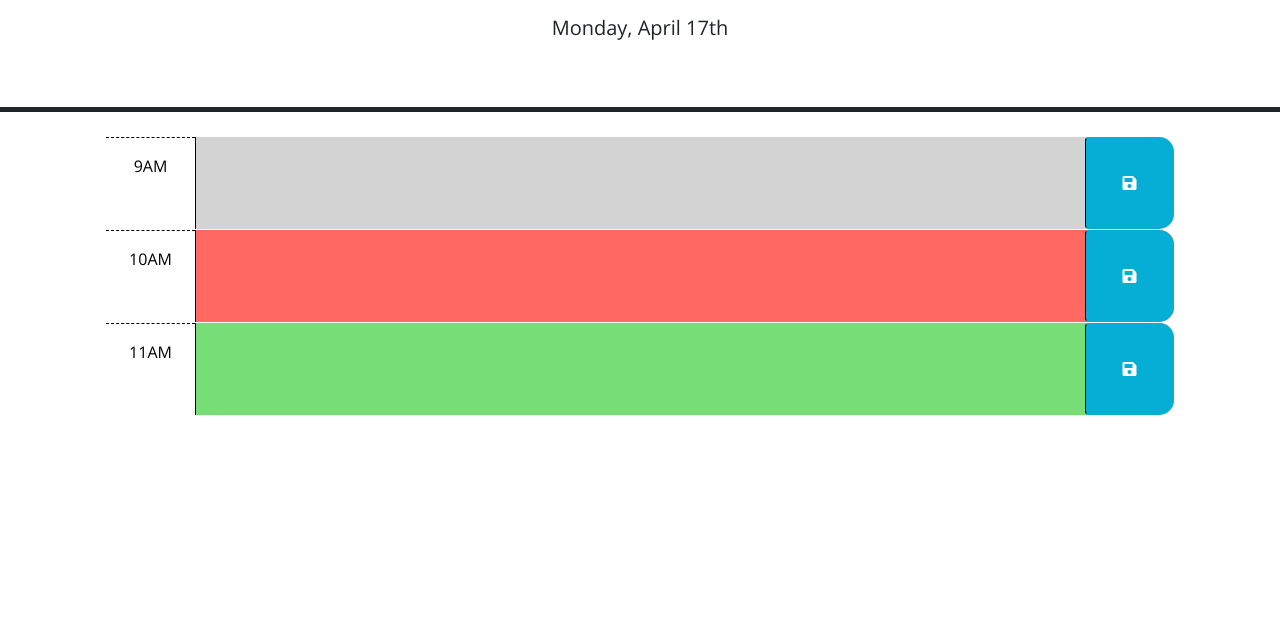
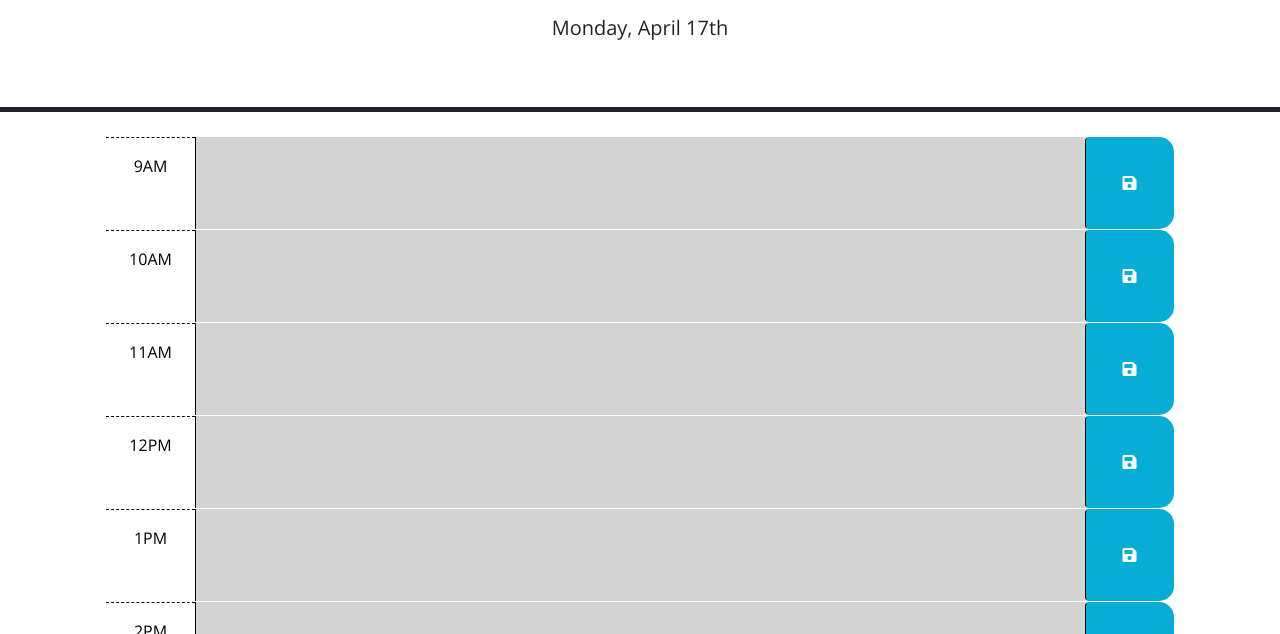
Before and after one commit to Peterksharma/Daily-sceduler, a plain HTML site: page index.html in a window 1280 px wide. Shown: the part 166-800 px from the top of the page. Drawn offline with nearby package versions, Linux system fonts and the light colour scheme.

Commit message:
deleted starter html code and updated JS

```diff
--- a/index.html
+++ b/index.html
@@ -19,8 +19,18 @@
       rel="stylesheet"
     />
     <link rel="stylesheet" href="style.css" />
+    <!-- Day.js link -->
     <script src="https://cdn.jsdelivr.net/npm/dayjs@1.11.3/dayjs.min.js"></script>
+    <!-- advanced time format -->
     <script src="https://cdn.jsdelivr.net/npm/dayjs@1.11.3/plugin/advancedFormat.js"></script>
+    <!-- sortable list -->
+    <style>
+      #sortable { list-style-type: none; margin: 0; padding: 0; width: 60%; }
+      #sortable li { margin: 0 3px 3px 3px; padding: 0.4em; padding-left: 1.5em; font-size: 1.4em; height: 18px; }
+      #sortable li span { position: absolute; margin-left: -1.3em; }
+      </style>
+      <script src="https://code.jquery.com/jquery-3.6.0.js"></script>
+      <script src="https://code.jquery.com/ui/1.13.2/jquery-ui.js"></script>
     <title>Work Day Scheduler</title>
   </head>
 
@@ -30,55 +40,13 @@
       <p class="lead">A simple calendar app for scheduling your work day</p>
       <p id="currentDay" class="lead"></p>
     </header>
-    <div class="container-lg px-5">
-      <!-- Use class for "past", "present", and "future" to apply styles to the
-        time-block divs accordingly. The javascript will need to do this by
-        adding/removing these classes on each div by comparing the hour in the
-        id to the current hour. The html provided below is meant to be an example
-        demonstrating how the css provided can be leveraged to create the
-        desired layout and colors. The html below should be removed or updated
-        in the finished product. Remember to delete this comment once the
-        code is implemented.
-        -->
-
-
-
-
-
-      <!-- Example of a past time block. The "past" class adds a gray background color. -->
-      <div id="hour-9" class="row time-block past">
-        <div class="col-2 col-md-1 hour text-center py-3">9AM</div>
-        <textarea class="col-8 col-md-10 description" rows="3"> </textarea>
-        <button class="btn saveBtn col-2 col-md-1" aria-label="save">
-          <i class="fas fa-save" aria-hidden="true"></i>
-        </button>
-      </div>
-
-      <!-- Example of a a present time block. The "present" class adds a red background color. -->
-      <div id="hour-10" class="row time-block present">
-        <div class="col-2 col-md-1 hour text-center py-3">10AM</div>
-        <textarea class="col-8 col-md-10 description" rows="3"> </textarea>
-        <button class="btn saveBtn col-2 col-md-1" aria-label="save">
-          <i class="fas fa-save" aria-hidden="true"></i>
-        </button>
-      </div>
-
-      <!-- Example of a future time block. The "future" class adds a green background color. -->
-      <div id="hour-11" class="row time-block future">
-        <div class="col-2 col-md-1 hour text-center py-3">11AM</div>
-        <textarea class="col-8 col-md-10 description" rows="3"> </textarea>
-        <button class="btn saveBtn col-2 col-md-1" aria-label="save">
-          <i class="fas fa-save" aria-hidden="true"></i>
-        </button>
-      </div>
-
+    <div class="container-lg px-5" id="time-block-container"></div>
     <script src="https://code.jquery.com/jquery-3.4.1.min.js"></script>
     <script
       src="https://cdn.jsdelivr.net/npm/dayjs@1.11.3/dayjs.min.js"
       integrity="sha256-iu/zLUB+QgISXBLCW/mcDi/rnf4m4uEDO0wauy76x7U="
-      crossorigin="anonymous"
-    ></script>
-
+      crossorigin="anonymous">
+    </script>
     <script src="script.js"></script>
   </body>
 </html>
--- a/script.js
+++ b/script.js
@@ -3,7 +3,50 @@ $(function () {
 
   var currentDay = $("#currentDay");
   var currentDate = dayjs().format('dddd, MMMM Do');
+  var currentHour = dayjs().hour();
   currentDay.text(currentDate);
+  function createTimeBlocks() {
+    var startHour = 9; // 9AM
+    var endHour = 18; // 6PM
+
+    for (var hour = startHour; hour < endHour; hour++) {
+      var timeBlock = $('<div>').addClass('row time-block').attr('id', 'hour-' + hour);
+      var hourLabel = $('<div>').addClass('col-2 col-md-1 hour text-center py-3').text(hourToAmPm(hour));
+      var textarea = $('<textarea>').addClass('col-8 col-md-10 description').attr('rows', '3');
+
+      //Adding the past, present, or future class
+      if (hour < currentHour) {
+        textarea.addClass('past');
+      } else if (hour === currentHour) {
+        textarea.addClass('present');
+      } else {
+        textarea.addClass('future');
+      }
+
+      var saveBtn = $('<button>').addClass('btn saveBtn col-2 col-md-1').attr('aria-label', 'save');
+      var saveIcon = $('<i>').addClass('fas fa-save').attr('aria-hidden', 'true');
+
+      saveBtn.append(saveIcon);
+      timeBlock.append(hourLabel, textarea, saveBtn);
+      $('#time-block-container').append(timeBlock);
+    }
+  }
+
+  function hourToAmPm(hour) {
+    if (hour < 12) {
+      return hour + 'AM';
+    } else if (hour === 12) {
+      return '12PM';
+    } else {
+      return (hour - 12) + 'PM';
+    }
+  }
+
+  var currentHour = dayjs().hour();
+  createTimeBlocks();
+
+});
+
 
   // TODO: Add a listener for click events on the save button. This code should
   // use the id in the containing time-block as a key to save the user input in
@@ -23,7 +66,3 @@ $(function () {
   // attribute of each time-block be used to do this?
   //
   // TODO: Add code to display the current date in the header of the page.
-});
-
-
-// format('dddd, MMMM D')
```
